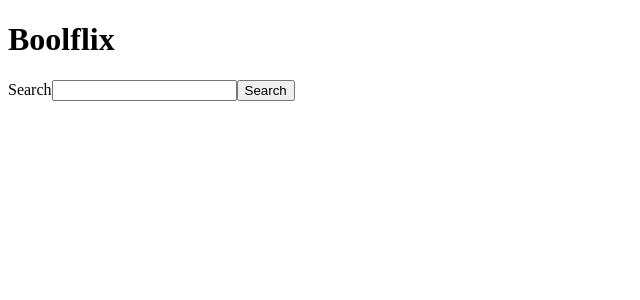
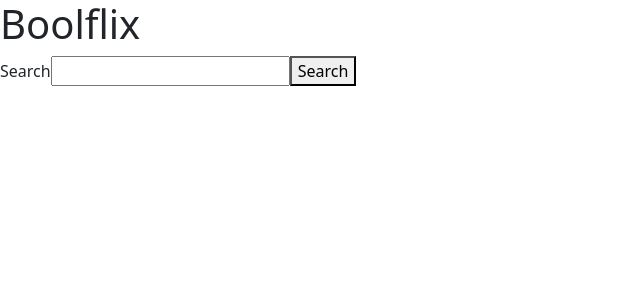
Before and after one commit to RuxandraRambet/vite-boolflix, a Vue app: page / in a window 1280 px wide. Shown: the top 300 px of the page, without its empty margins (0-640 px from the left). Built offline with nearby package versions, Linux system fonts and the light colour scheme.

Commit message:
feat: added sass and bootstrap

```diff
--- a/package.json
+++ b/package.json
@@ -15,11 +15,14 @@
     "@fortawesome/free-regular-svg-icons": "^6.5.1",
     "@fortawesome/free-solid-svg-icons": "^6.5.1",
     "@fortawesome/vue-fontawesome": "^3.0.5",
+    "@popperjs/core": "^2.11.8",
     "axios": "^1.6.2",
+    "bootstrap": "^5.3.2",
     "vue": "^3.3.11"
   },
   "devDependencies": {
     "@vitejs/plugin-vue": "^4.5.2",
+    "sass": "^1.69.5",
     "vite": "^5.0.8"
   }
 }
--- a/src/assets/scss/general.scss
+++ b/src/assets/scss/general.scss
@@ -1,2 +1,4 @@
 @use './partials/typography' as *;
 @use './partials/variables' as *;
+// Bootstrap
+@import "bootstrap/scss/bootstrap";
--- a/src/main.js
+++ b/src/main.js
@@ -1,5 +1,7 @@
 import { createApp } from 'vue'
 import App from './App.vue'
+// style
+import './assets/scss/general.scss';
 /* import the fontawesome core */
 import { library } from '@fortawesome/fontawesome-svg-core'
 
```
Also changed, not shown: 1 other file (tests, documents, lock files or other folders).
